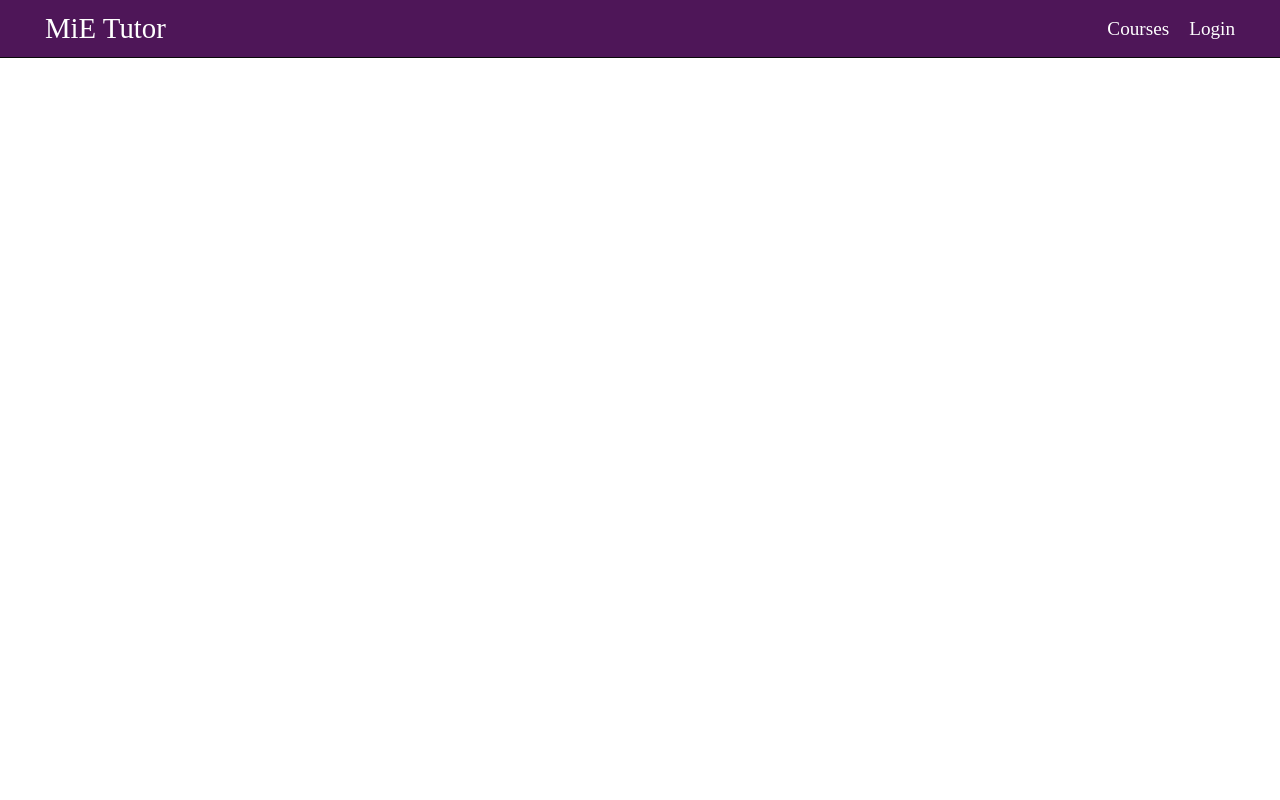
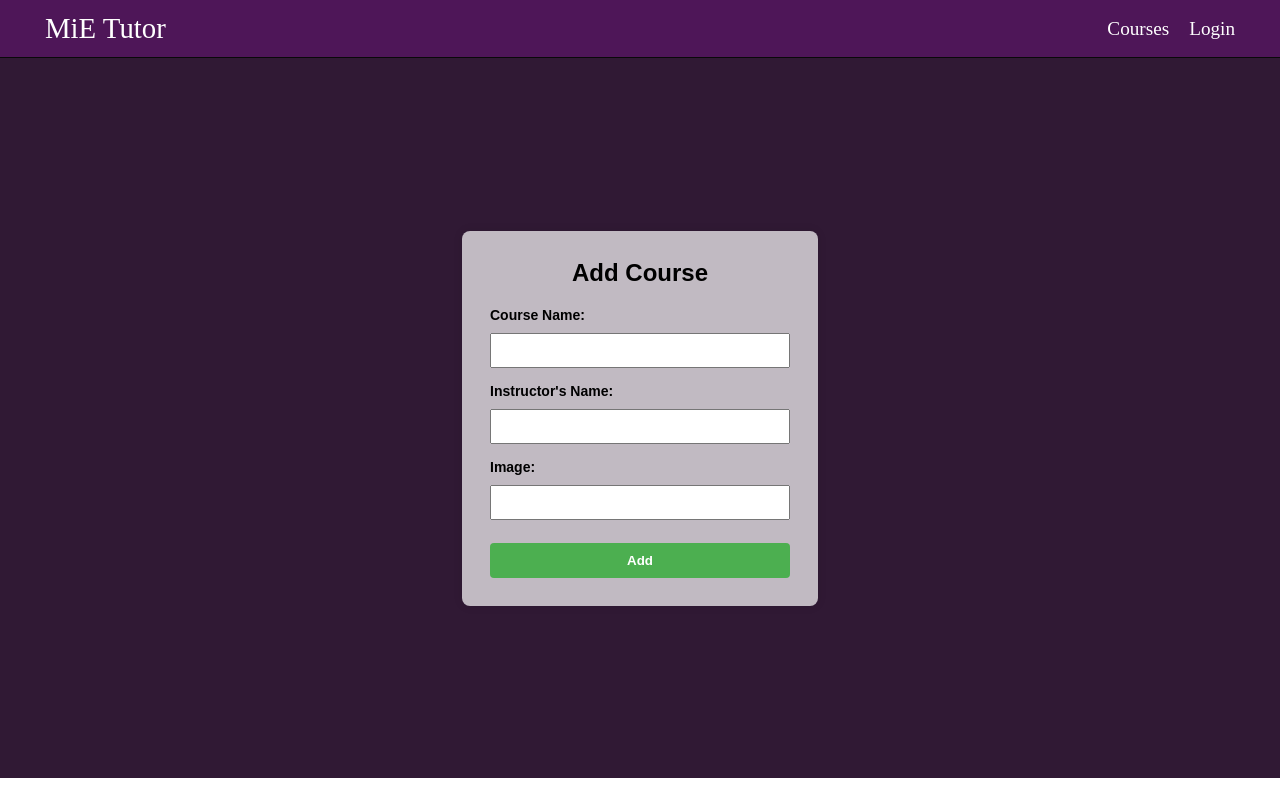
Before and after one commit to cswarnasooriya/MiE_Tutor, a React (Vite) app in the folder client/: page /add-course in a window 1280 px wide. Built offline with nearby package versions, Linux system fonts and the light colour scheme; no server answers.

Commit message:
Add course section updated

```diff
--- a/client/src/App.jsx
+++ b/client/src/App.jsx
@@ -8,6 +8,7 @@ import AddStudent from './components/AddStudent'
 import { useEffect, useState } from 'react'
 import Logout from './components/Logout'
 import axios from 'axios'
+import AddCourse from './components/AddCourse'
 
 
 function App() {
@@ -40,6 +41,7 @@ function App() {
         <Route path='/dashboard' element={<Dashboard/>}/>
         <Route path='/addstudent' element={<AddStudent/>}/>
         <Route path='/logout' element={<Logout setRole= {setRole} />}/>
+        <Route path='/add-course' element={<AddCourse/>}></Route>
 
       </Routes>
 
--- /dev/null
+++ b/client/src/components/AddCourse.jsx
@@ -0,0 +1,59 @@
+import { useState } from 'react';
+import '../CSS/AddStudent.css';
+import axios from 'axios';
+import {useNavigate} from 'react-router-dom'
+
+
+const AddCourse = () => {
+    const [name, setName] = useState('');
+    const [instructor, setInstructor] = useState('');
+    const [imageUrl, setImageUrl] = useState('');
+
+
+    const navigate = useNavigate()
+
+
+    const handleSubmit = (e)=>{
+        e.preventDefault()
+        axios.post("http://localhost:4008/course/add",{name, imageUrl, instructor})
+        .then(res => {
+            console.log(res)
+
+
+        })
+        .catch(err => console.log(err))
+
+      };
+
+
+  return (
+    <div className="student-form-container">
+        <form className="student-form" onSubmit={handleSubmit}>
+            <h2>Add Course</h2>
+
+            <div className="form-group">
+                <label htmlFor="name">Course Name:</label>
+                <input type="text" name="name" id="name"
+                onChange={(e) => setName(e.target.value)} />
+            </div>
+            <div className="form-group">
+                <label htmlFor="instructor">Instructor's Name:</label>
+                <input type="text" name="instructor" id="instructor"
+                onChange={(e) => setInstructor(e.target.value)} />
+            </div>
+            <div className="form-group">
+                <label htmlFor="faculty">Image:</label>
+                <input type="text" name="imageUrl" id="imageUrl"
+                onChange={(e) => setImageUrl(e.target.value)} />
+            </div>
+
+
+            <button className='btn-register' type="submit">Add</button>
+
+        </form>
+
+    </div>
+  )
+}
+
+export default AddCourse
```
